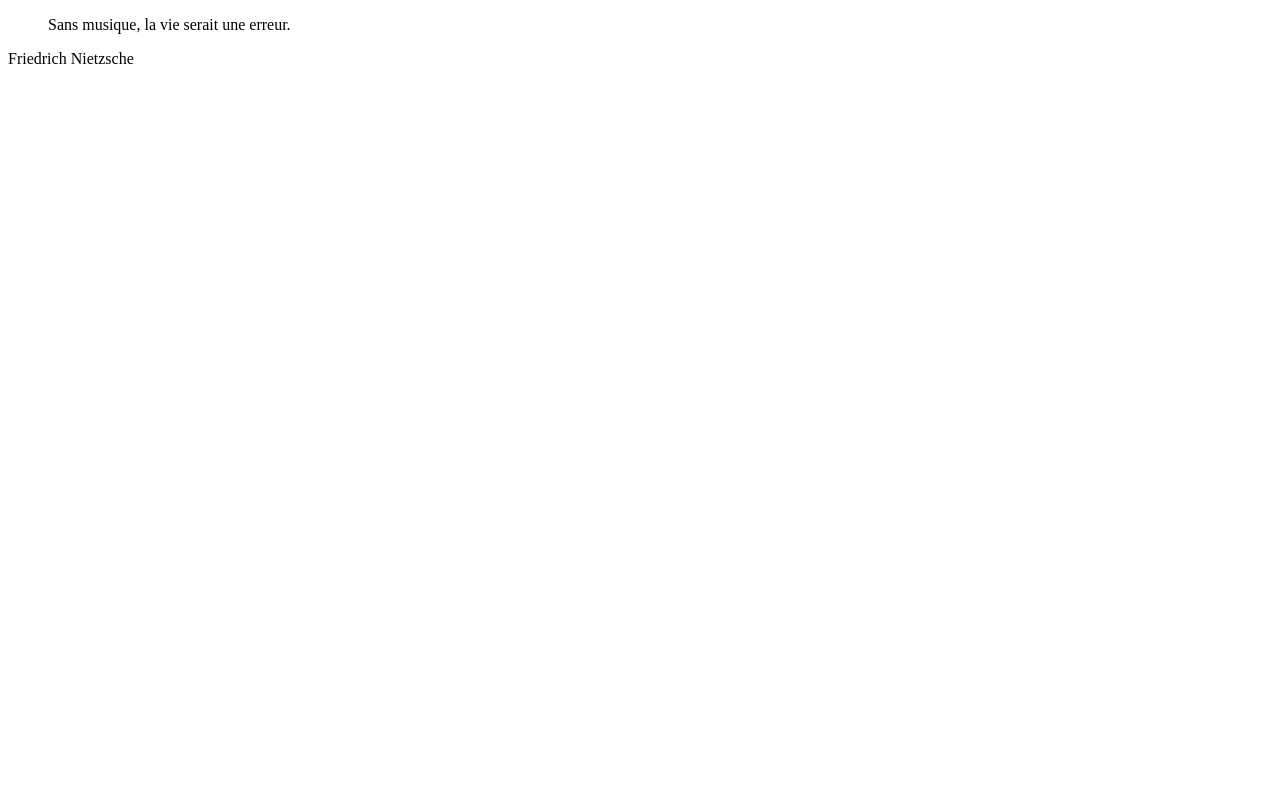
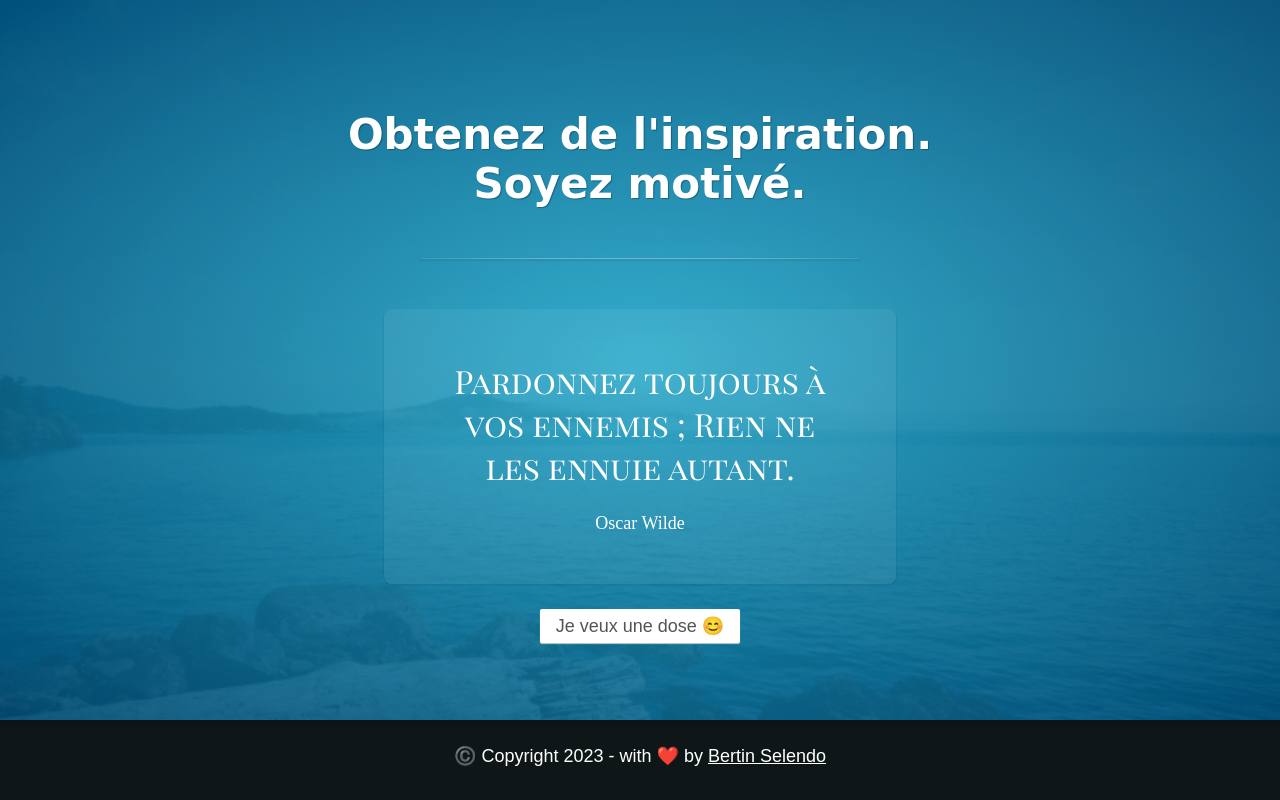
Before and after one commit to bertinselendo/Exercice-09-Mixed-Messages-bertin-selendo, a website: page index.html in a window 1280 px wide. Drawn offline with Linux system fonts and the light colour scheme; a web font is replaced by a local one.

Commit message:
Page quote design and add button to generate quote without page reload

```diff
--- a/index.html
+++ b/index.html
@@ -4,12 +4,29 @@
     <meta charset="UTF-8">
     <meta name="viewport" content="width=device-width, initial-scale=1.0">
     <title>Citations of World</title>
+    <link rel="stylesheet" href="style.css">
+    <link rel="preconnect" href="https://fonts.googleapis.com">
+    <link rel="preconnect" href="https://fonts.googleapis.com">
+    <link rel="preconnect" href="https://fonts.gstatic.com" crossorigin>
+    <link href="https://fonts.googleapis.com/css2?family=Playfair+Display+SC&family=Playfair:ital,opsz,wght@1,5..1200,300&family=Tilt+Prism&display=swap" rel="stylesheet">
 </head>
 <body>
-    <div class="quote-section">
-        <blockquote id="quote"></blockquote>
-        <p id="author"></p>
-    </div>
+    <main>
+        <div class="bgimage"></div>
+        <div class="content">
+            <h1 class="page-title">Obtenez de l'inspiration. <br>Soyez motivé.</h1>
+            <span class="cover-separator"></span>
+            <div class="quote-section">
+                <blockquote id="quote"></blockquote>
+                <p id="author"></p>
+                <img src="./images/SvgSpinners3DotsScale.svg" alt="loader" id="loader">
+            </div>
+            <a href="#" id="findquote">Je veux une dose 😊</a>
+        </div>
+    </main>
+    <footer class="copyright">
+        <p>©️ Copyright 2023 - with ❤️ by <a href="https://bertinselendo.com" target="_blank">Bertin Selendo</a></p>
+    </footer>
     <script src="index.js"></script>
 </body>
 </html>
--- a/index.js
+++ b/index.js
@@ -19,11 +19,11 @@ let Messages = [
         author: "Albert Einstein"
     },
     {
-        text: "Soyez qui vous êtes et dites ce que vous ressentez, parce que ceux qui s’en soucient n’ont pas d’importance, et ceux qui comptent ne s’en soucient pas.",
+        text: "Soyez qui vous êtes et dites ce que vous ressentez, parce que ceux qui s'en soucient n'ont pas d'importance, et ceux qui comptent ne s'en soucient pas.",
         author: "Mahatma Gandhi"
     },
     {
-        text: "Vous devez danser comme s’il n’y avait personne qui regardait, aimer comme si vous ne seriez jamais blessé, chanter comme s’il n’y avait personne qui écoutait, et vivre comme si c’était le paradis sur terre.",
+        text: "Vous devez danser comme s'il n'y avait personne qui regardait, aimer comme si vous ne seriez jamais blessé, chanter comme s'il n'y avait personne qui écoutait, et vivre comme si c'était le paradis sur terre.",
         author: "William W. Purkey"
     },
     {
@@ -31,7 +31,7 @@ let Messages = [
         author: "Frank Zappa"
     },
     {
-        text: "Un ami est quelqu’un qui sait tout de vous et qui vous aime toujours.",
+        text: "Un ami est quelqu'un qui sait tout de vous et qui vous aime toujours.",
         author: "Elbert Hubbard"
     },
     {
@@ -44,9 +44,6 @@ let Messages = [
     },
 ];
 
-/* Generate radom key */
-let key = Math.floor(Math.random() * 10);
-
 // console.log(Messages[key]);
 
 /**
@@ -54,8 +51,44 @@ let key = Math.floor(Math.random() * 10);
  */
 let quote = document.querySelector("#quote");
 let author = document.querySelector("#author");
-quote.innerHTML = Messages[key].text;
-author.innerHTML = Messages[key].author;
+
+function getQuote() {
+    /* Generate radom key */
+    let key = Math.floor(Math.random() * 10);
+    quote.innerHTML = Messages[key].text;
+    author.innerHTML = Messages[key].author;
+}
+
+window.onload = getQuote;
+
+let findQuote = document.querySelector("#findquote");
+let loader = document.querySelector("#loader");
+let bgImage = document.querySelector(".bgimage");
+
+function actionBefore() {
+    findQuote.style.opacity = "0.5";
+    quote.style.opacity = "0";
+    author.style.opacity = "0";
+    loader.style.display = "initial";
+    bgImage.classList.add('bgAnimate');
+}
+
+function actionAfter() {
+    findQuote.style.opacity = "1";
+    quote.style.opacity = "1";
+    author.style.opacity = "1";
+    loader.style.display = "none";
+    bgImage.classList.remove('bgAnimate');
+}
+
+findQuote.onclick = function(e) {
+    e.preventDefault();
+    actionBefore();
+    setTimeout(function() {
+        getQuote();
+        actionAfter();
+    }, 2000)
+}
 
 
 // Code is poetry
--- /dev/null
+++ b/style.css
@@ -0,0 +1,157 @@
+:root {
+    --title-font-size: 42px;
+    --quote-font-size: 32px;
+    --generale-font-size: 18px;
+
+}
+
+* {
+  margin: 0;
+  padding: 0;
+  box-sizing: border-box;
+  transition: all .5s;
+}
+
+body {
+    background-color: #0e1618;
+    height: 100%;
+    font-size: var(--generale-font-size);
+    font-family: sans-serif;
+}
+
+main {
+    position: relative;
+    height: 90vh;
+    margin-bottom: 25px;
+    background: radial-gradient(ellipse at center,#26aacc 0%,#004d77 100%);
+    transition: all .3s;
+    box-shadow: 0 0 1px 0 rgba(0,0,0,.4), 0 0 5px 6px rgba(0,0,0,.1);
+}
+
+.bgimage {
+    position: absolute;
+    background-image: url("./images/island-lake.jpg");
+    width: 100%;
+    height: 100%;
+    background-size: cover;
+    opacity: 0.1;
+    transition: opacity 1s;
+    z-index: 1;
+}
+
+.content {
+    position: absolute;
+    /* background-color: #fff; */
+    height: 100%;
+    width: 100%;
+    display: flex;
+    flex-direction: column;
+    align-items: center;
+    justify-content: center;
+    z-index: 9999;
+}
+
+h1 {
+    font-weight: 700;
+    padding-top: 32px;
+    text-shadow: 1px 1px 1px rgba(0,0,0,.3);
+    font-size: var(--title-font-size);
+    color: #fff;
+    margin: 0 10%;
+    display: inline-block;
+    text-transform: none;
+    text-align: center;
+    font-family: 'Tilt Prism', cursive;
+}
+
+.quote-section {
+    background: rgba(255,255,255,.06);
+    width: 40vw;
+    padding-left: 20px;
+    border-radius: 8px;
+    box-shadow: 0 1px 1px 1px rgba(0,0,0,.06);
+    font-weight: 300;
+    vertical-align: middle;
+    color: #fff;
+    padding: 50px;
+    text-align: center;
+    position: relative;
+}
+
+#quote {
+    opacity: 1;
+    font-family: 'Playfair Display SC', serif;
+    font-size: var(--quote-font-size);
+    transition: all .5s;
+    overflow: hidden;
+}
+
+#author {
+    margin-top: 25px;
+    font-family: 'Playfair', serif;
+}
+
+.cover-separator {
+    width: 440px;
+    height: 1px;
+    display: inline-block;
+    box-shadow: 0 1px 2px 1px rgba(0,0,0,.07);
+    background: linear-gradient(to right,rgba(255,255,255,.1) 0%,rgba(255,255,255,.3) 30%,rgba(255,255,255,.3) 70%,rgba(255,255,255,.1) 100%);
+    margin: 50px 0;
+}
+
+#findquote {
+    display: inline-block;
+    background-color: #fff;
+    box-shadow: 0 1px 1px 0 #ccc;
+    padding: 6px 16px;
+    border-radius: 2px;
+    margin-top: 25px;
+    color: #545454;
+    font-size: var(--generale-font-size);
+    text-decoration: none;
+    transition: all .2s;
+}
+
+#loader {
+    position: absolute;
+    top: 45%;
+    margin-left: -20px;
+    filter: invert(1);
+    display: none;
+}
+
+.copyright, .copyright a {
+    text-align: center;
+    font-size: var(--generale-font-size);
+    color: #fff;
+}
+
+@media (max-width: 767px) {
+    :root {
+        --title-font-size: 24px;
+        --quote-font-size: 18px;
+        --generale-font-size: 14px;
+
+    }
+    .quote-section {
+        width: 90%;
+    }
+}
+
+@media (max-width: 1024px) {
+    .quote-section {
+        width: 80vw;
+    }
+}
+
+
+@keyframes bgAnimate {
+    0% { opacity: 0.1; }
+    50% { opacity: 0.05; }
+    100% { opacity: 0.1; }
+}
+
+.bgAnimate {
+    animation: bgAnimate 1s infinite ease;
+}
```
Also changed, not shown: images/SvgSpinners3DotsScale.svg (added), images/island-lake.jpg (added).
